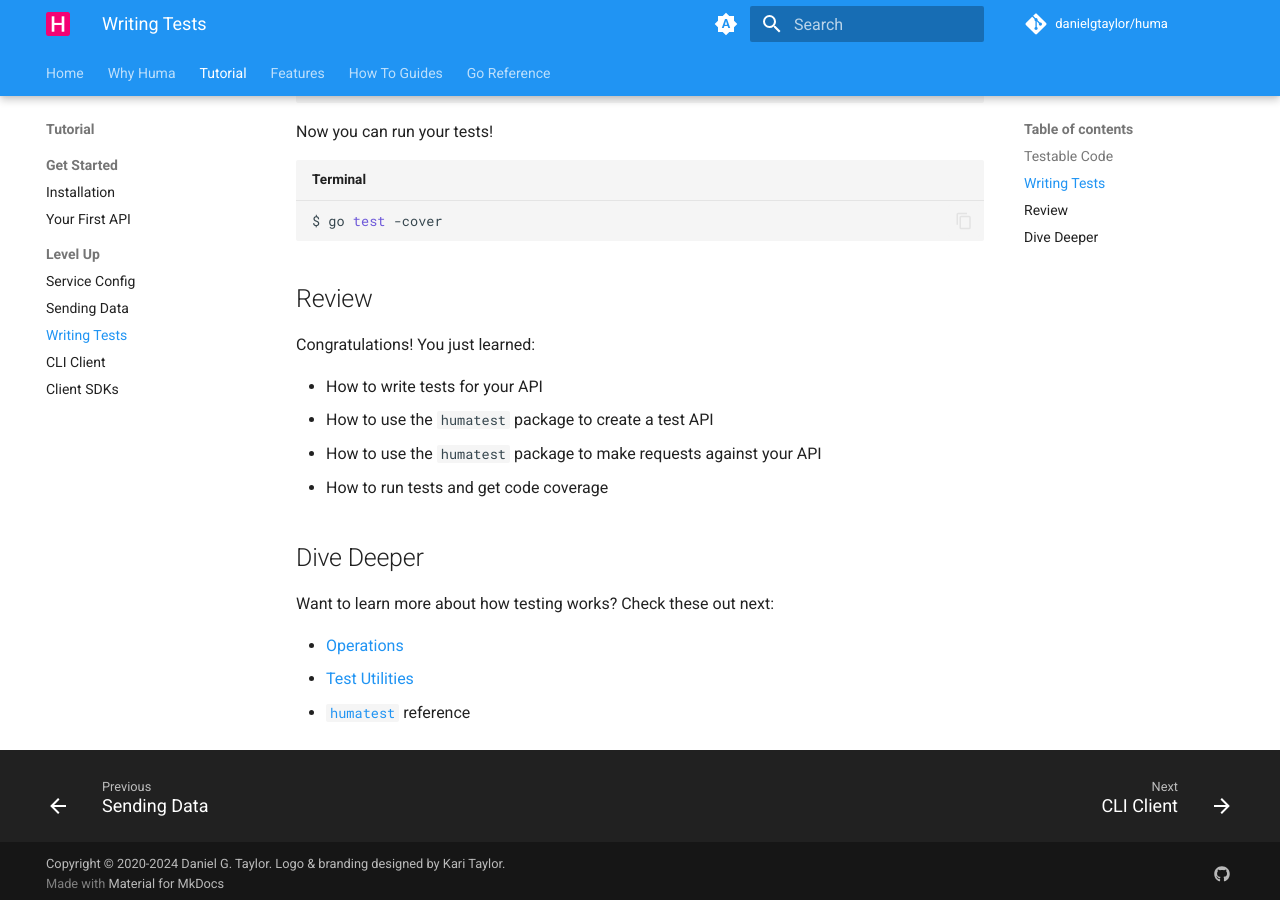
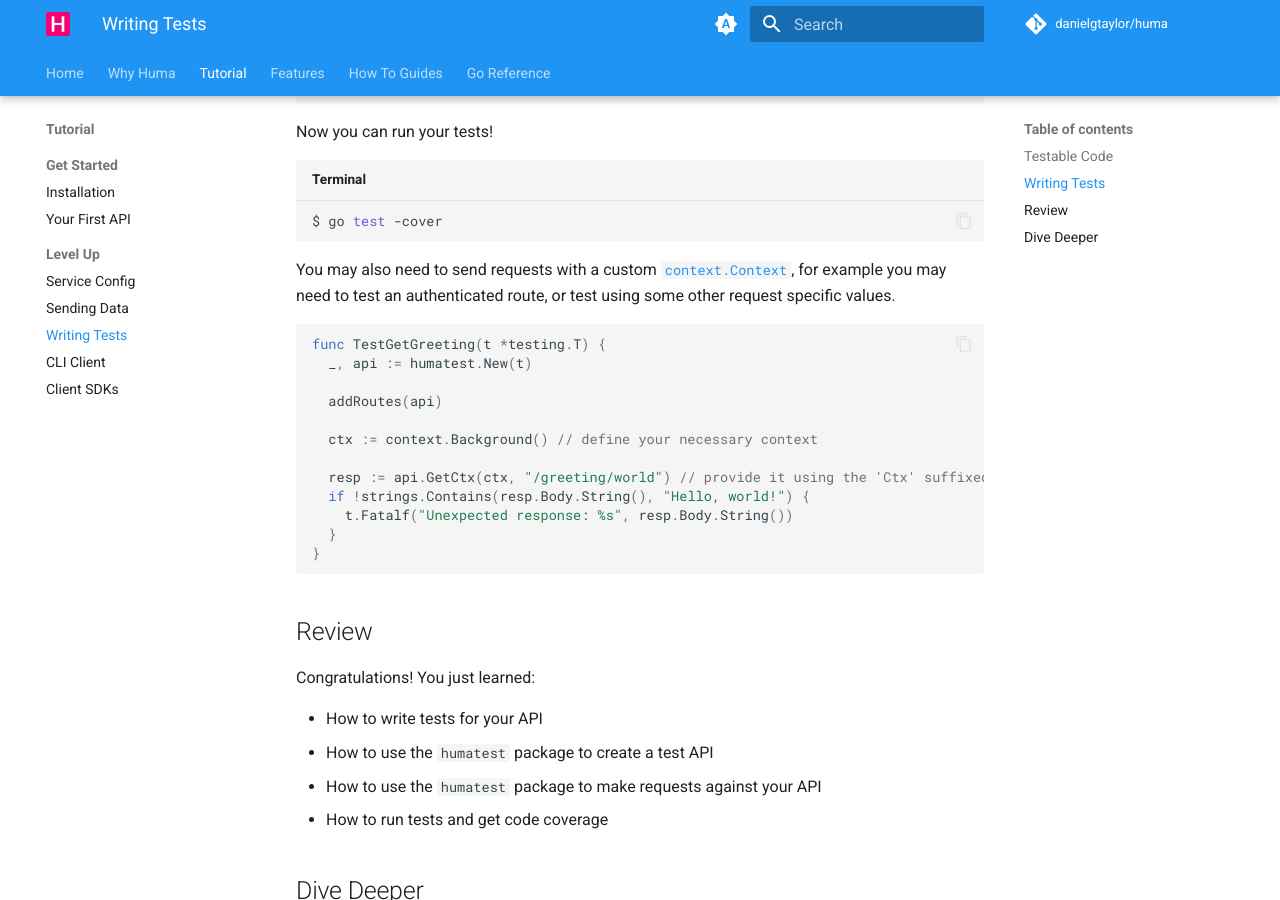
Before and after one commit to danielgtaylor/huma, an MkDocs documentation site: the page built from docs/docs/tutorial/writing-tests.md, in a window 1280 px wide and 900 px high, scrolled down 3166 px. Built offline with MkDocs 1.6.1 and Material for MkDocs 9.7.7, drawn with Linux system fonts in a browser that asks for light colours; comment, search, counter and statistics services are not loaded.

Commit message:
update example with Ctx method

````diff
--- a/docs/docs/tutorial/writing-tests.md
+++ b/docs/docs/tutorial/writing-tests.md
@@ -160,6 +160,24 @@ Now you can run your tests!
 $ go test -cover
 ```
 
+You may also need to send requests with a custom [`context.Context`](https://pkg.go.dev/context#Context), for example you may need to test an authenticated route, or test using some other request specific values.
+
+```go
+func TestGetGreeting(t *testing.T) {
+	_, api := humatest.New(t)
+
+	addRoutes(api)
+
+	ctx := context.Background() // define your necessary context
+
+	resp := api.GetCtx(ctx, "/greeting/world") // provide it using the 'Ctx' suffixed methods
+	if !strings.Contains(resp.Body.String(), "Hello, world!") {
+		t.Fatalf("Unexpected response: %s", resp.Body.String())
+	}
+}
+```
+
+
 ## Review
 
 Congratulations! You just learned:
````
